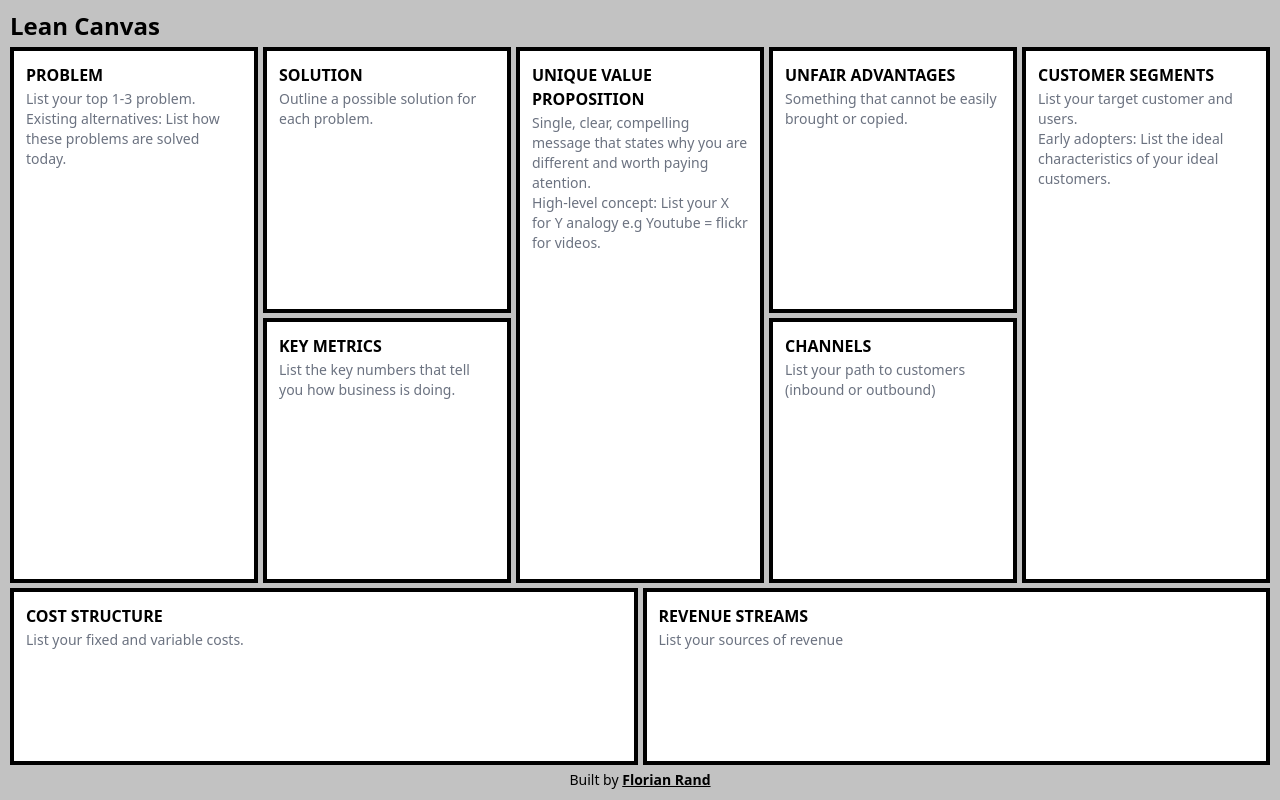
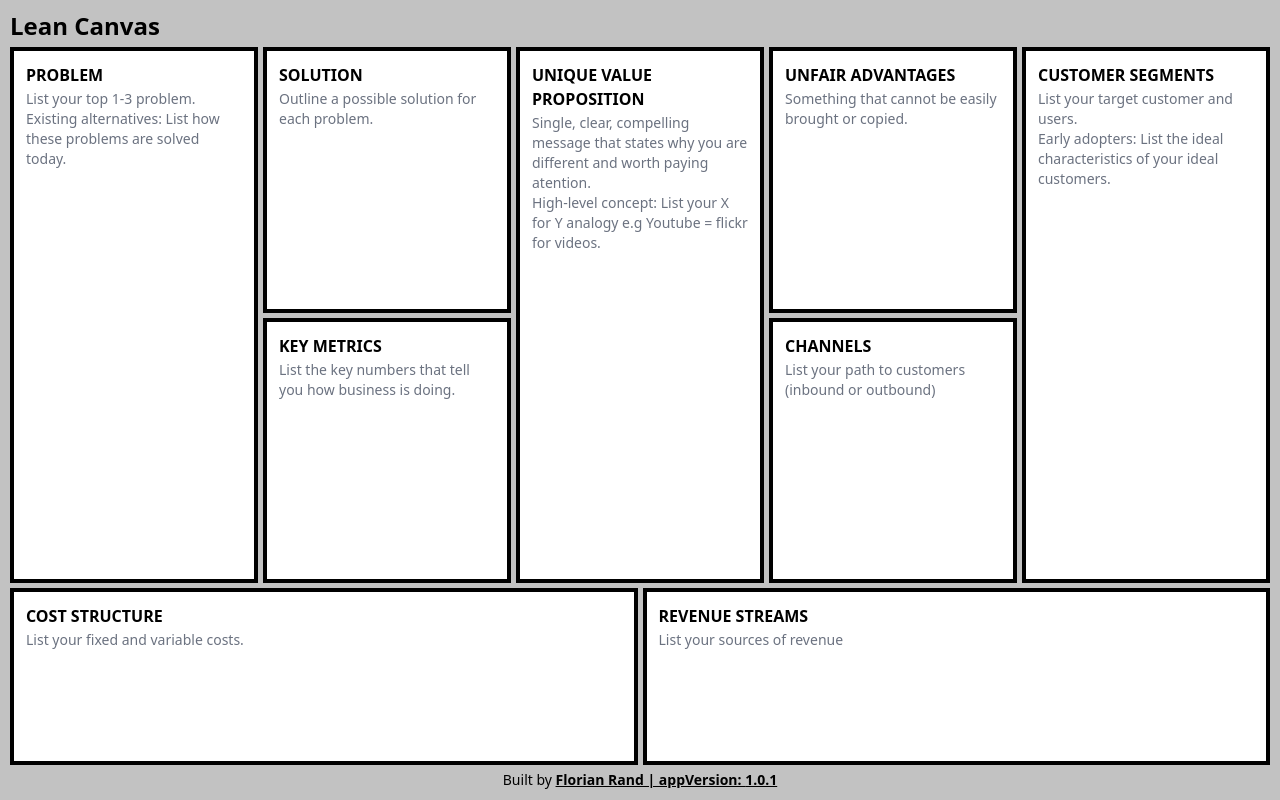
Before and after one commit to flrnd/lean-canvas-app, a React (Create React App) app: page / in a window 1280 px wide. Built offline with nearby package versions, Linux system fonts and the light colour scheme.

Commit message:
Add app version

```diff
--- a/src/components/canvas/canvas.tsx
+++ b/src/components/canvas/canvas.tsx
@@ -5,6 +5,7 @@ import './canvas.css'
 
 const Canvas = () => {
   const { store } = useContext(CanvasContext)
+  const appVersion = '1.0.1'
 
   return (
     <div className="grid-container">
@@ -22,7 +23,7 @@ const Canvas = () => {
         <div className="text-sm">
           Built by{' '}
           <a className="underline font-semibold" href="https://florianrand.com">
-            Florian Rand
+            Florian Rand | appVersion: {appVersion}
           </a>
         </div>
       </div>
```
